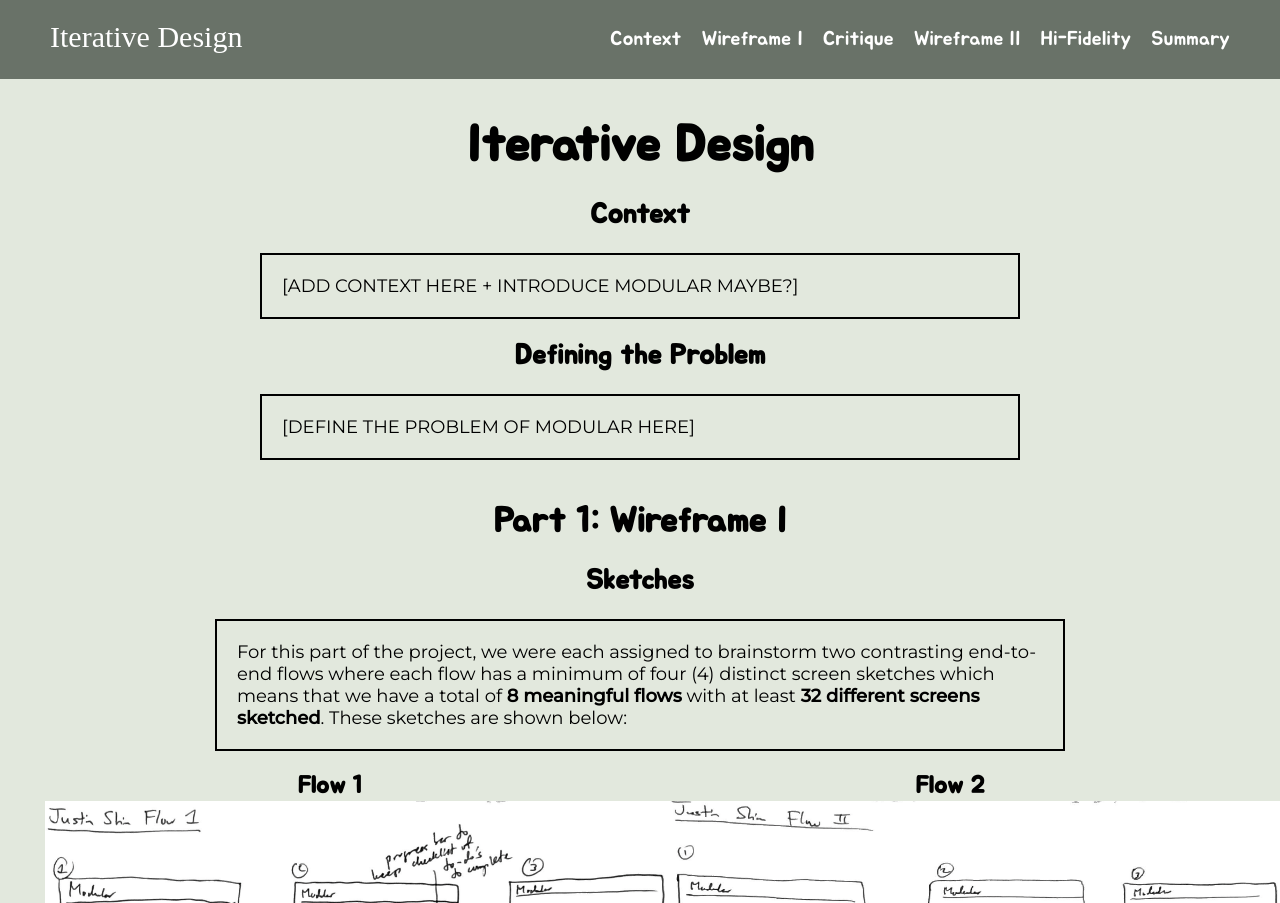
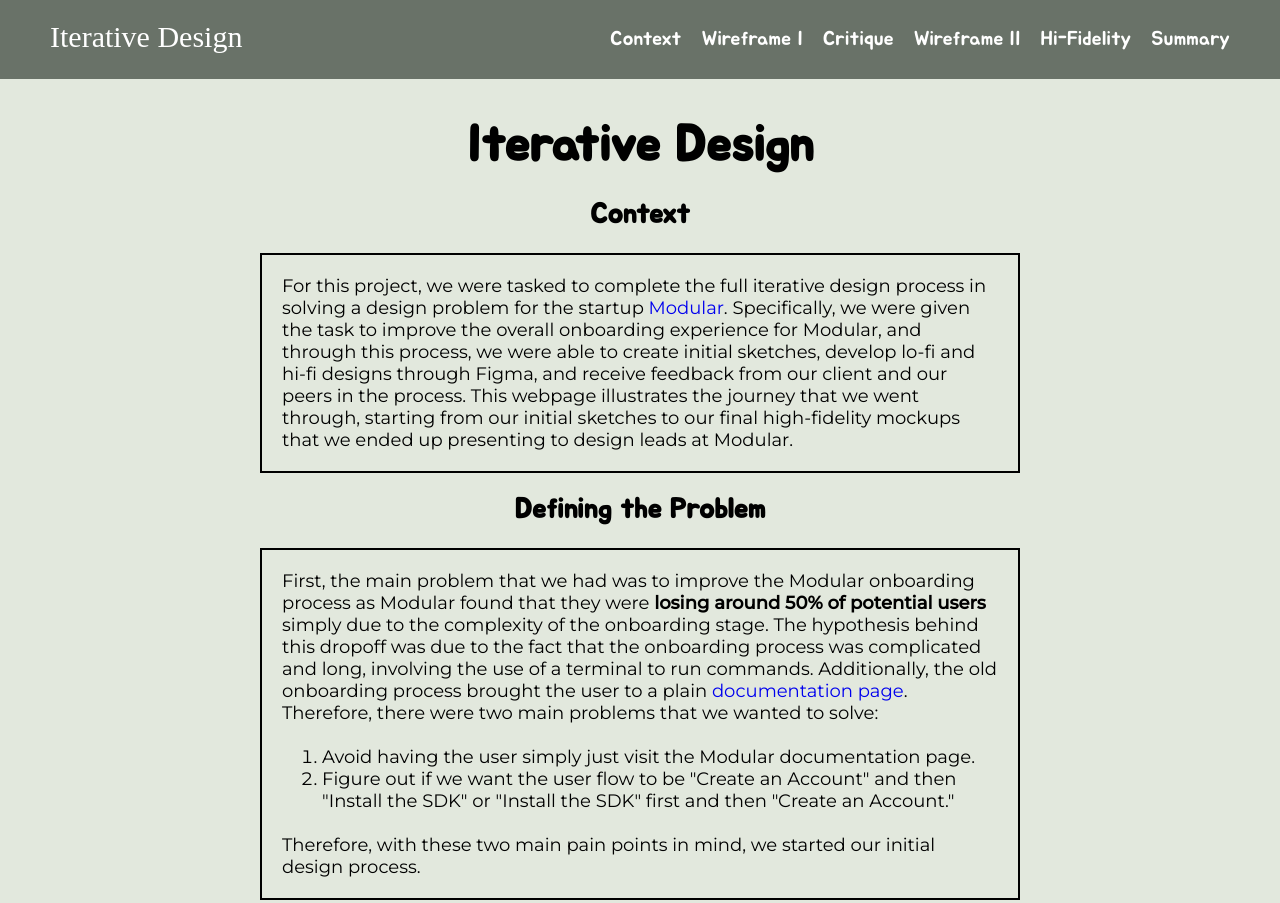
Before and after one commit to justinshin6/iterative-design-handin, a plain HTML site: page index.html in a window 1280 px wide. Shown: the top 903 px of the page. Drawn offline with Linux system fonts and the light colour scheme; a web font is replaced by a local one.

Commit message:
starting on lo-fi wireframes

```diff
--- a/index.html
+++ b/index.html
@@ -45,14 +45,31 @@
     <section id="context" class="background">
         <h1 class="metric-head">Context</h1>
         <div class="context-paragraph">
-            <p >[ADD CONTEXT HERE + INTRODUCE MODULAR MAYBE?]
+            <p>
+                For this project, we were tasked to complete the full iterative design process in solving a design problem for the
+                startup <a href="https://www.modular.com/" target="_blank">Modular</a>. Specifically, we were given the task to improve the overall onboarding experience for Modular, and through
+                this process, we were able to create initial sketches, develop lo-fi and hi-fi designs through Figma, and receive feedback
+                from our client and our peers in the process. This webpage illustrates the journey that we went through, starting from our
+                initial sketches to our final high-fidelity mockups that we ended up presenting to design leads at Modular.
             </p>
-
         </div>
         <h1 class="metric-head">Defining the Problem</h1>
         <div class="context-paragraph">
-            <p >[DEFINE THE PROBLEM OF MODULAR HERE]
+            <p>
+                First, the main problem that we had was to improve the Modular onboarding process as Modular found that they were <span class="bold">losing around 50% of
+                    potential users</span> simply due to the complexity of the onboarding stage. The hypothesis behind this dropoff was due to the fact that the onboarding
+                process was complicated and long, involving the use of a terminal to run commands. Additionally, the old onboarding process brought the user
+                to a plain <a href="https://docs.modular.com/max/" target="_blank">documentation page</a>. Therefore, there were two main problems that we wanted to solve:
             </p>
+            <br>
+            <ol>
+                <li class="sub-bullet">Avoid having the user simply just visit the Modular documentation page. </li>
+                <li class="sub-bullet">Figure out if we want the user flow to be "Create an Account" and then "Install the SDK" or "Install the SDK" first
+                    and then "Create an Account."
+                </li>
+            </ol>
+            <br>
+            <p>Therefore, with these two main pain points in mind, we started our initial design process.</p>
         </div>
 
 
@@ -121,7 +138,9 @@
 
         <h1 class="metric-head">LO-FI Wireframes</h1>
         <div class="context-paragraph">
-           <p>[PUT LOFI WIREFRAMES HERE]</p>
+           <p>After compiling all of our sketches, we incorporated elements from all of our sketches, and we started to create our first iteration
+            of a low-fidelity wireframe.
+           </p>
         </div>
 
     </section>
```
